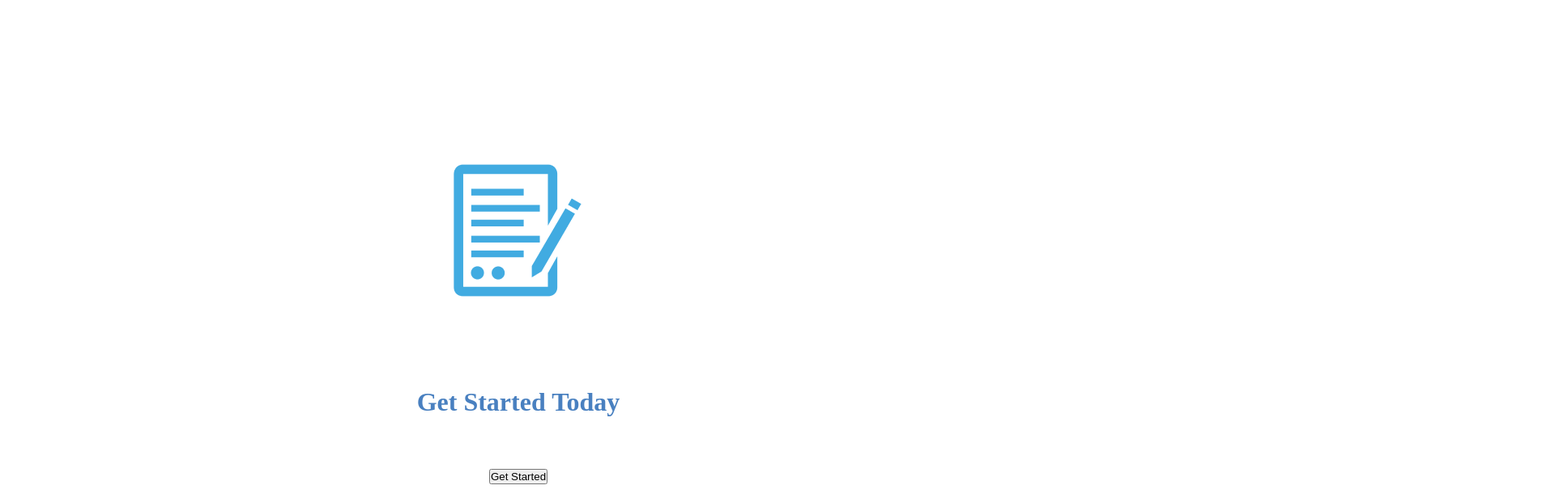
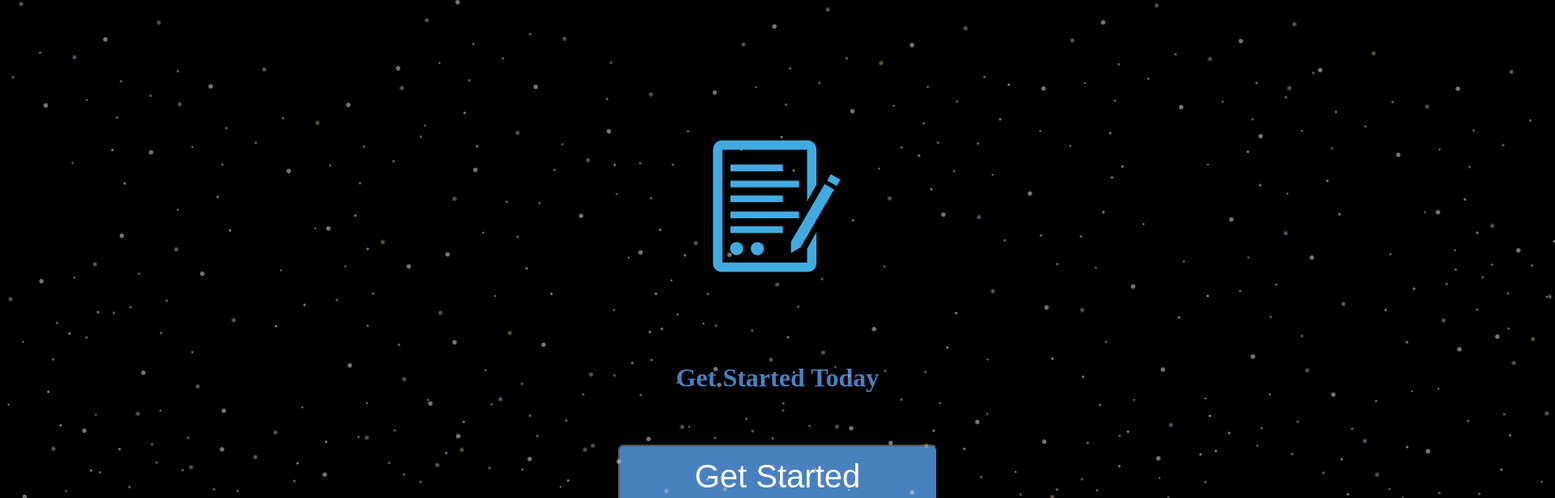
Before and after one commit to Tamuna-Z/Uni_lab, a React (Vite) app: page / in a window 1280 px wide. Shown: the top 616 px of the page at 81% size, 1920 px wide, since content can reach past the window. Built offline with nearby package versions, Linux system fonts and the light colour scheme.

Commit message:
add bg Image

```diff
--- a/src/components/Header.jsx
+++ b/src/components/Header.jsx
@@ -20,6 +20,7 @@ function Header({ selectedFile, formError }) {
   const [isModalOpen, setIsModalOpen] = useState(false);
   const navigate = useNavigate();
 
+
   const openModal = () => {
     setIsModalOpen(true);
   };
@@ -28,12 +29,14 @@ function Header({ selectedFile, formError }) {
     setIsModalOpen(false);
   };
 
-  // const signOut = () => {
-  //   // Clear localStorage data and navigate to the landing page
-  //   localStorage.removeItem("userName");
-  //   localStorage.removeItem("uploadedFile");
-  //   navigate("/");
-  // };
+  const signOut = async () => {
+    // Clear localStorage data
+    window.localStorage.removeItem("userName");
+    window.localStorage.removeItem("uploadedFile");
+
+    // Navigate to the landing page
+    navigate("/");
+  };
 
   return (
     <>
@@ -70,7 +73,7 @@ function Header({ selectedFile, formError }) {
               }}
             />
 
-            <SignOutButton>sign out</SignOutButton>
+            <SignOutButton onClick={signOut}>sign out</SignOutButton>
           </div>
         </PopUpWrapper>
       )}
--- a/src/pages/Landing.jsx
+++ b/src/pages/Landing.jsx
@@ -1,21 +1,27 @@
 import React from 'react';
 import { Link } from 'react-router-dom';
 import { useState } from 'react';
-import {Icon,ContentWrapper,Title} from "../styledcomponents/Landing.styled";
+import {Icon,ContentWrapper,Title,GetStarted,LandingContainer,WhiteImage} from "../styledcomponents/Landing.styled";
 import image from "../assets/pen.png"
+import bgImage from "../assets/stars.png"
+
 
 
 function Landing() {
   return (
-    <div>
+    <LandingContainer >
+      <WhiteImage src={bgImage} alt="white bg image"/>
    <ContentWrapper>
+    {/* <Background/> */}
     <Icon src={image} alt="icon" />
    <Title>Get Started Today</Title>
     <Link to="/authorization">
-        <button>Get Started</button>
+
+        <GetStarted >Get Started</GetStarted>
+
       </Link>
    </ContentWrapper>
-    </div>
+    </LandingContainer>
   )
 }
 
--- a/src/styledcomponents/Global.styled.js
+++ b/src/styledcomponents/Global.styled.js
@@ -4,9 +4,6 @@ export const GlobalStyled = createGlobalStyle`
     margin:0px;
     padding:0px;
     box-sizing:border-box;
-    /* width:100vw;
-    min-height:100vh; */
-
 }
 
 ul {
@@ -19,4 +16,4 @@ a {
   text-decoration: none;
   color: white;
 }
-`
+`;
--- a/src/styledcomponents/Landing.styled.js
+++ b/src/styledcomponents/Landing.styled.js
@@ -1,15 +1,32 @@
 import styled from "styled-components";
-// // export const LandingContainer=styled.div`
-// // background-image:url(../assets/stars.png);
-// // background-size: cover;
-// `
-export const ContentWrapper=styled.div`
-display:flex;
-justify-content:center;
-align-items:center;
-flex-direction:column;
-min-height: 100vh;
-`
+ export const LandingContainer=styled.div`
+ width:1920px;
+ height:1080px;
+ background-color: black;
+ position: relative;
+ /* background-image:url(../assets/stars.png); */
+
+
+ `
+ export const WhiteImage=styled.img`
+ position:absolute;
+ top:0;
+ left:0;
+ right:0;
+ bottom:0;
+ height:100%;
+ width:100%;
+ `
+
+export const ContentWrapper = styled.div`
+ display: flex;
+  justify-content: center;
+  align-items: center;
+  flex-direction: column;
+  min-height: 100vh;
+
+`;
+
 export const Icon =styled.img`
 width:164px;
 height:166px;
@@ -25,3 +42,12 @@ color:#4980C0;
 line-height:119.23px;
 font-weight:400px;
 `
+export const GetStarted=styled.button`
+width:395px;
+height:79px;
+border-radius:7px;
+background-color:#4980C0;
+color:white;
+text-align:center;
+font-size:40px;
+`
```
Also changed, not shown: src/assets/stars.png (added).
